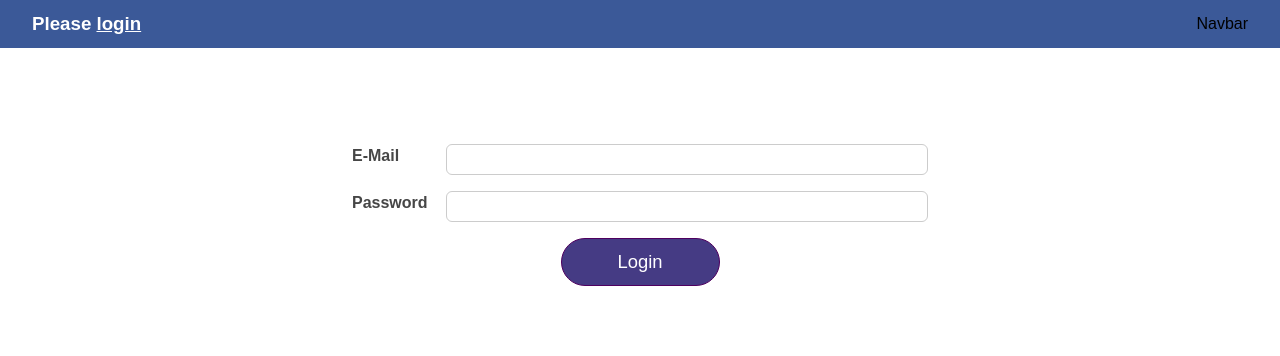
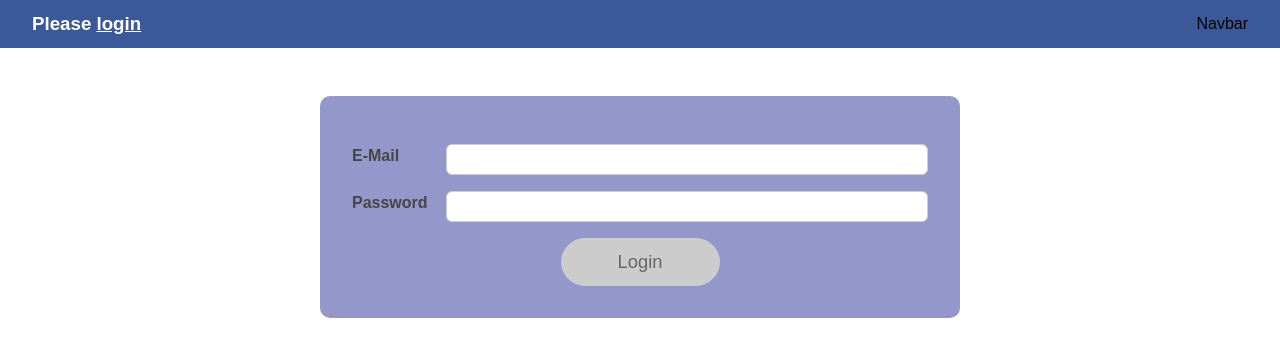
Before and after one commit to Famormino/training-01, a React (Vite) app: page / in a window 1280 px wide. Shown: the top 356 px of the page. Built offline with nearby package versions, Linux system fonts and the light colour scheme.

Commit message:
adding disabled button

```diff
--- a/src/Components/Login/Login.jsx
+++ b/src/Components/Login/Login.jsx
@@ -1,22 +1,55 @@
-import React from "react";
+import React, { useState } from "react";
 import Button from "../UI/Button";
 import Card from "../UI/Card";
 import classes from "./Login.module.css";
 
 const Login = () => {
+    const [email, setEmail] = useState("");
+    const [emailIsValid, setEmailIsValid] = useState();
+    const [password, setPassword] = useState("");
+    const [passwordIsValid, setPasswordIsvalid] = useState();
+    const [formIsValid, setFormIsValid] = useState(false);
+
+    const onEmailChangeHandler = (event) => {
+        setEmail(event.target.value);
+
+        setFormIsValid(
+            event.target.value.includes("@") && password.trim().length > 6
+        );
+    };
+
+    const onPasswordChangeHandler = (event) => {
+        setPassword(event.target.value);
+
+        setFormIsValid(event.target.value.trim().length > 6 && email.includes("@"));
+    };
+
+    const submitHandler = (event) => {
+        event.preventDefault();
+        console.log(email, password, formIsValid);
+    };
+
     return (
         <Card className={classes.login}>
-            <form>
+            <form onSubmit={submitHandler}>
                 <div className={classes.control}>
                     <label htmlFor="email">E-Mail</label>
-                    <input type="email" id="email" />
+                    <input
+                        type="email"
+                        id="email"
+                        onChange={onEmailChangeHandler}
+                    />
                 </div>
                 <div className={classes.control}>
                     <label htmlFor="password">Password</label>
-                    <input type="password" id="password" />
+                    <input
+                        type="password"
+                        id="password"
+                        onChange={onPasswordChangeHandler}
+                    />
                 </div>
                 <div className={classes.actions}>
-                    <Button type="submit">Login</Button>
+                    <Button type="submit" disabled={!formIsValid}>Login</Button>
                 </div>
             </form>
         </Card>
--- a/src/Components/Login/Login.module.css
+++ b/src/Components/Login/Login.module.css
@@ -34,8 +34,8 @@
 
   .control input:focus {
     outline: none;
-    border-color: #0e005f96;
-    background: #f6dbfc;
+    border-color: #0e005f4f;
+    background: #ffffff11;
   }
 
   .control.invalid input {
--- a/src/Components/UI/Button.jsx
+++ b/src/Components/UI/Button.jsx
@@ -7,6 +7,7 @@ const Button = (props) => {
             type={props.type || 'button'}
             className={`${classes.button} ${props.className}`}
             onClick={props.onClick}
+            disabled={props.disabled}
         >
             {props.children}
         </button>
--- a/src/Components/UI/Card.module.css
+++ b/src/Components/UI/Card.module.css
@@ -1,5 +1,5 @@
-card {
-    background-color: white;
-    box-shadow: 0 2px 8px rgba(0, 0, 0, 0.26);
+.card {
+    background-color: rgba(50, 57, 153, 0.527);
+    box-shadow: 0 2px 8px rgba(255, 255, 255, 0.808);
     border-radius: 10px;
 }
--- a/src/main.css
+++ b/src/main.css
@@ -4,7 +4,6 @@
 
   html {
     font-family: sans-serif;
-    background: #fff;
   }
 
   body {
```
